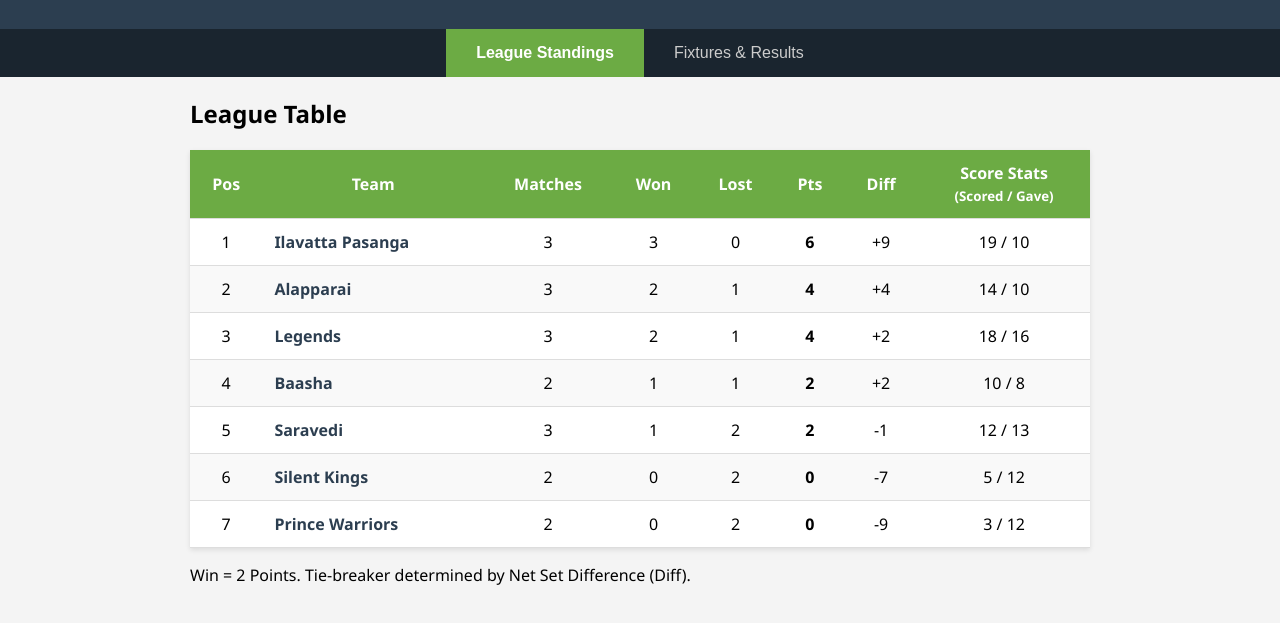
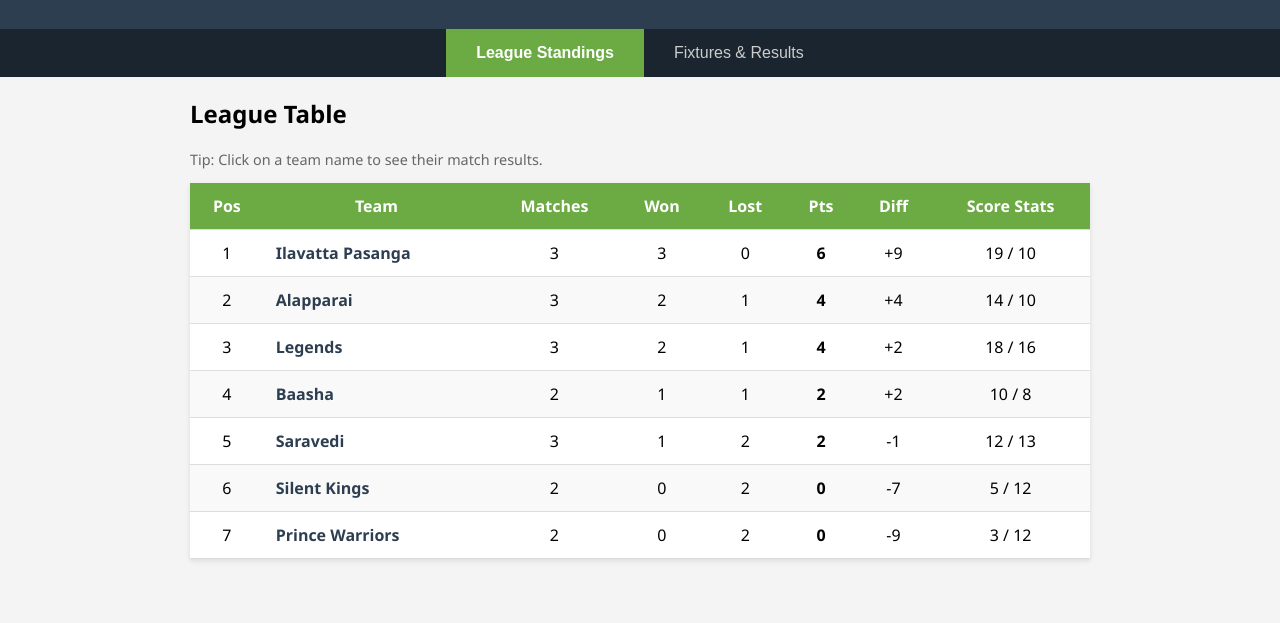
Before and after one commit to ttgame5/tgame, a plain HTML site: page index.html in a window 1280 px wide. Shown: the part 127-750 px from the top of the page. Drawn offline with Linux system fonts and the light colour scheme.

Commit message:
Update index.html

```diff
--- a/index.html
+++ b/index.html
@@ -21,6 +21,7 @@
     <main>
         <section id="standings" class="view-section">
             <h2>League Table</h2>
+            <p style="font-size: 0.9em; color: #666;">Tip: Click on a team name to see their match results.</p>
             <div class="table-container">
                 <table id="standings-table">
                     <thead>
@@ -32,24 +33,21 @@
                             <th>Lost</th>
                             <th>Pts</th>
                             <th>Diff</th>
-                            <th>Score Stats<br><small>(Scored / Gave)</small></th>
+                            <th>Score Stats</th>
                         </tr>
                     </thead>
                     <tbody>
                         </tbody>
                 </table>
             </div>
-            <p class="legend">Win = 2 Points. Tie-breaker determined by Net Set Difference (Diff).</p>
         </section>
 
         <section id="fixtures" class="view-section hidden">
             <h2>Match Results</h2>
-            <div id="results-list" class="match-list">
-                </div>
+            <div id="results-list" class="match-list"></div>
 
             <h2>Upcoming Fixtures</h2>
-            <div id="upcoming-list" class="match-list">
-                </div>
+            <div id="upcoming-list" class="match-list"></div>
         </section>
     </main>
 
```
